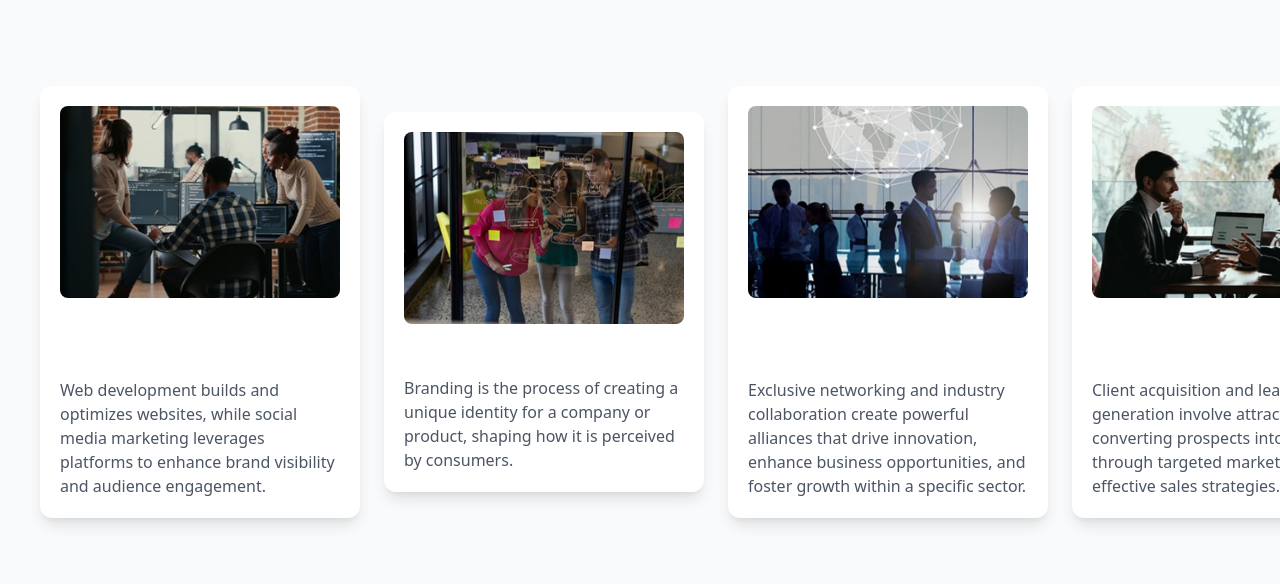
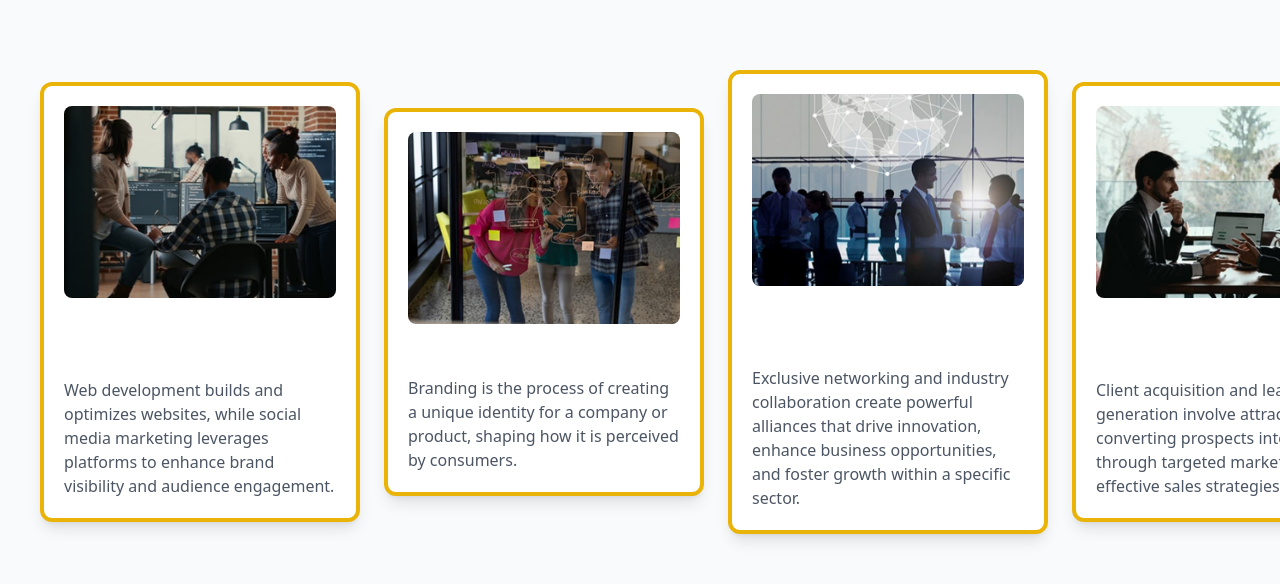
Before and after one commit to gaurank11/beebark1, a React (Vite) app: page / in a window 1280 px wide. Shown: the part 1090-1674 px from the top of the page. Built offline with nearby package versions, Linux system fonts and the light colour scheme; no server answers.

Commit message:
Update ScrollingParagraph.jsx

```diff
--- a/src/components/ScrollingParagraph.jsx
+++ b/src/components/ScrollingParagraph.jsx
@@ -113,7 +113,7 @@ const Scrolling = () => {
         {services.map((service, index) => (
           <div
             key={index}
-            className="w-[320px] flex-shrink-0 bg-white rounded-xl shadow-lg p-5"
+            className="w-[320px] flex-shrink-0 bg-white rounded-xl shadow-lg p-5 border-4 border-yellow-500"
           >
             <img
               src={service.image}
```
